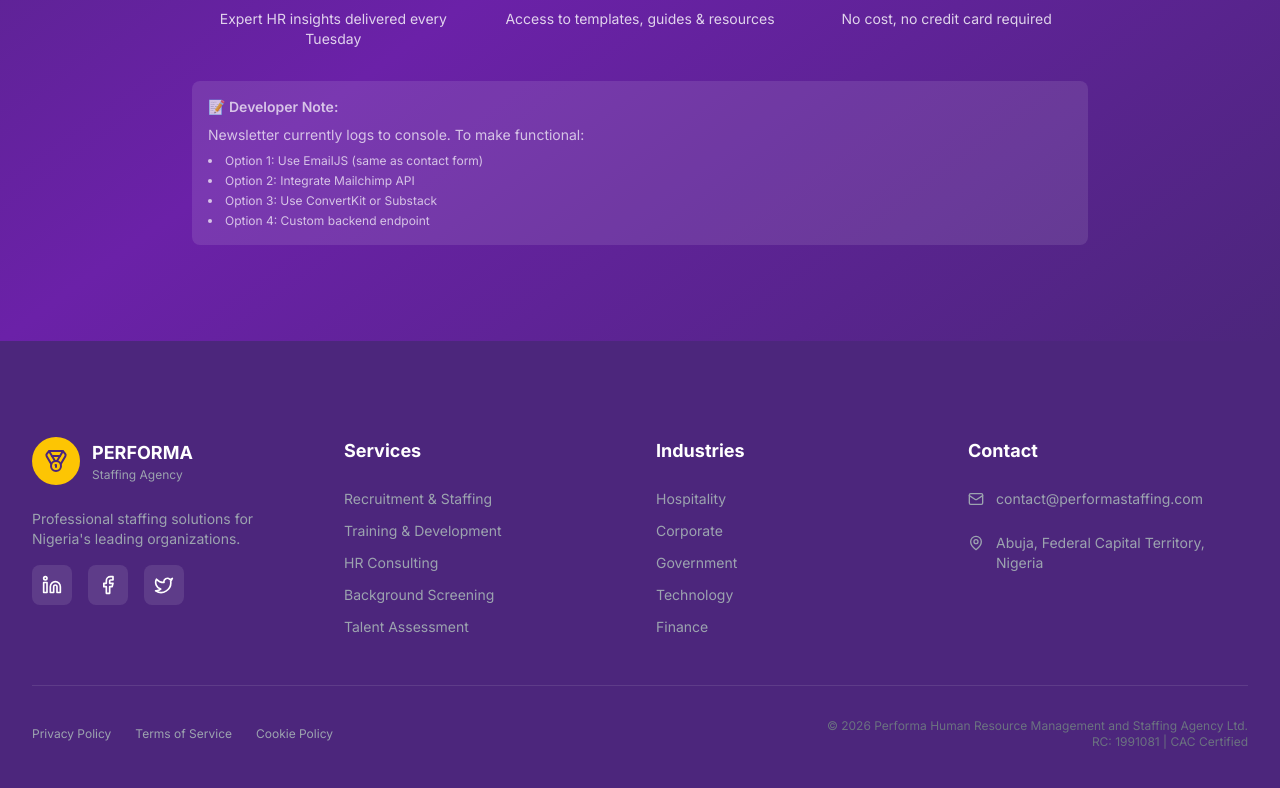
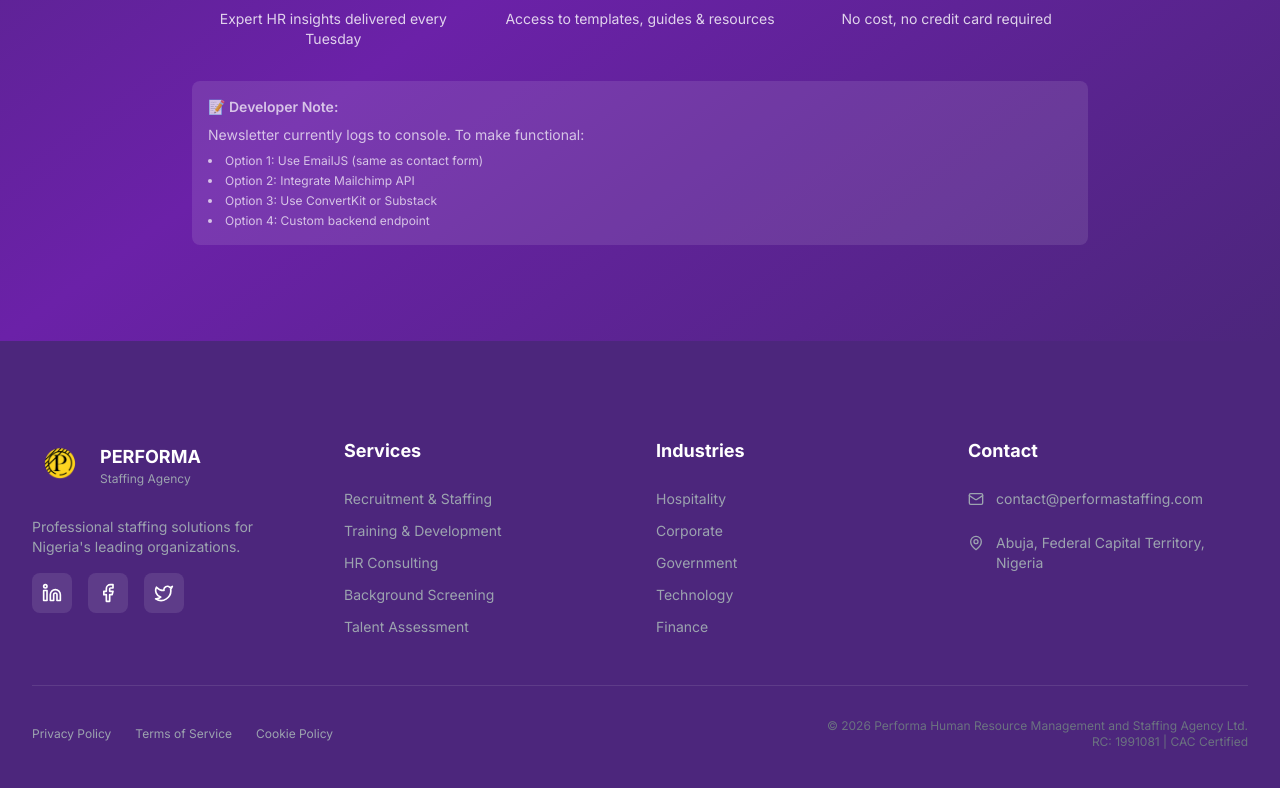
Before and after one commit to VictorOmoha/PerformaStaffing, a React (Vite) app: page / in a window 1280 px wide. Shown: the part 5108-5896 px from the top of the page. Built offline with nearby package versions, Linux system fonts and the light colour scheme.

Commit message:
Add company logo to footer - Replace Medal icon with actual PerformLogo.png - Make logo clickable (links to homepage) - Maintains consistent branding across navbar and footer

```diff
--- a/src/components/Footer.tsx
+++ b/src/components/Footer.tsx
@@ -1,6 +1,6 @@
 import React from 'react'
 import { Link } from 'react-router-dom'
-import { Medal, Mail, MapPin, Linkedin, Facebook, Twitter } from 'lucide-react'
+import { Mail, MapPin, Linkedin, Facebook, Twitter } from 'lucide-react'
 
 const Footer: React.FC = () => {
   const currentYear = new Date().getFullYear()
@@ -13,15 +13,17 @@ const Footer: React.FC = () => {
           <div className="grid md:grid-cols-2 lg:grid-cols-4 gap-8 mb-12">
             {/* Brand */}
             <div>
-              <div className="flex items-center gap-3 mb-6">
-                <div className="w-12 h-12 bg-performa-gold rounded-full flex items-center justify-center">
-                  <Medal className="w-6 h-6 text-performa-purple" />
-                </div>
+              <Link to="/" className="flex items-center gap-3 mb-6">
+                <img
+                  src="/logo.png"
+                  alt="Performa Staffing Agency"
+                  className="h-14 w-auto"
+                />
                 <div>
                   <h3 className="font-bold text-lg">PERFORMA</h3>
                   <p className="text-xs text-gray-400">Staffing Agency</p>
                 </div>
-              </div>
+              </Link>
               <p className="text-gray-400 text-sm mb-4">
                 Professional staffing solutions for Nigeria's leading organizations.
               </p>
```
